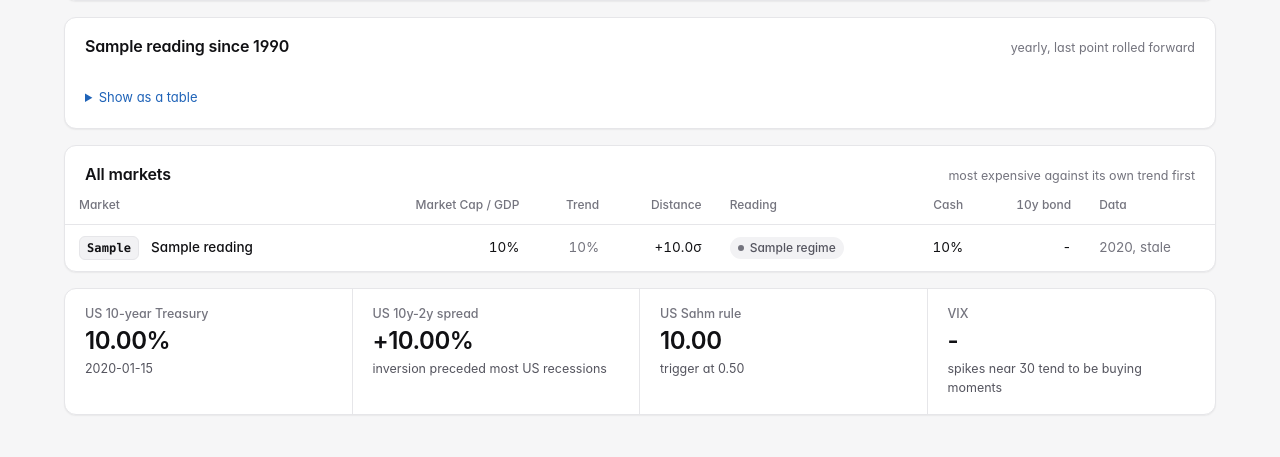
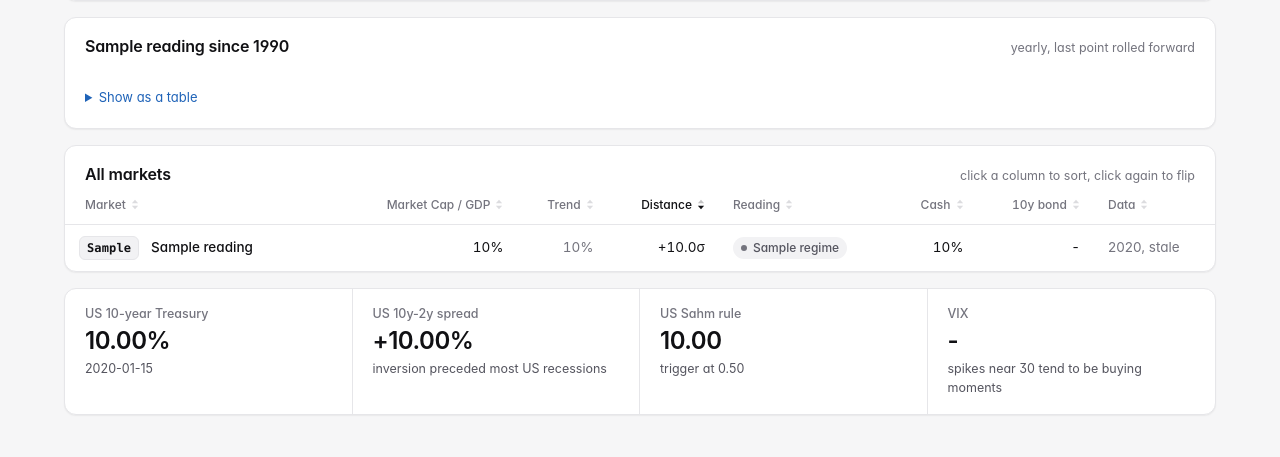
Before and after one commit to Jkovv/value_investor, a FastAPI app: template templates/market.html in a window 1280 px wide. Shown: the part 382-839 px from the top of the page. Run offline with FastAPI, Linux system fonts and the light colour scheme; the template is opened without the code that fills it: most values are stand-ins (such as "Sample title", 1, 10 or a date in 2020); some libraries are stand-ins or nearby versions.

Commit message:
sortable markets table

```diff
--- /dev/null
+++ b/static/sort.js
@@ -0,0 +1,61 @@
+// Click a column header to sort its table, click again to flip the order.
+// Numbers start high-to-low, text starts A-to-Z. Rows without data stay at the bottom.
+// The choice survives reloads (clicking a market reloads the page), per table id.
+
+(function () {
+  document.querySelectorAll("table.sortable").forEach((table) => {
+    const heads = [...table.querySelectorAll("thead th[data-sort]")];
+    const allHeads = [...table.querySelectorAll("thead th")];
+    const body = table.tBodies[0];
+    const key = "sort:" + (table.id || "table");
+
+    function cellValue(row, col, kind) {
+      if (row.hasAttribute("data-empty")) return null;
+      const cell = row.cells[col];
+      const raw = cell ? cell.dataset.value : undefined;
+      if (raw === undefined || raw === "" || raw === "None") return null;
+      if (kind === "text") return raw.toLowerCase();
+      const n = parseFloat(raw);
+      return Number.isNaN(n) ? null : n;
+    }
+
+    function apply(th, dir, remember) {
+      const col = allHeads.indexOf(th);
+      const kind = th.dataset.sort;
+      const sign = dir === "ascending" ? 1 : -1;
+      heads.forEach((h) => h.setAttribute("aria-sort", "none"));
+      th.setAttribute("aria-sort", dir);
+      const rows = [...body.rows];
+      rows.sort((a, b) => {
+        const x = cellValue(a, col, kind);
+        const y = cellValue(b, col, kind);
+        if (x === null && y === null) return 0;
+        if (x === null) return 1;
+        if (y === null) return -1;
+        if (kind === "text") return x.localeCompare(y) * sign;
+        return (x - y) * sign;
+      });
+      rows.forEach((r) => body.appendChild(r));
+      if (remember) {
+        try { sessionStorage.setItem(key, JSON.stringify({ col, dir })); } catch (e) {}
+      }
+    }
+
+    heads.forEach((th) => {
+      const button = th.querySelector(".sort-btn");
+      if (!button) return;
+      button.addEventListener("click", () => {
+        const current = th.getAttribute("aria-sort");
+        const first = th.dataset.sort === "text" ? "ascending" : "descending";
+        const dir = current === "none" ? first : current === "descending" ? "ascending" : "descending";
+        apply(th, dir, true);
+      });
+    });
+
+    try {
+      const saved = JSON.parse(sessionStorage.getItem(key) || "null");
+      const th = saved && allHeads[saved.col];
+      if (th && th.dataset.sort) apply(th, saved.dir, false);
+    } catch (e) {}
+  });
+})();
--- a/static/style.css
+++ b/static/style.css
@@ -649,6 +649,34 @@ pre {
 .ccy { font-size: 11px; color: var(--muted); margin-left: 2px; }
 .stat-value.small-list { font-family: var(--mono); font-size: 18px; letter-spacing: 0; }
 .markets-table tr.selected td { background: var(--accent-soft); }
+
+.sortable th[data-sort] { padding: 0; }
+.sort-btn {
+  display: inline-flex;
+  align-items: center;
+  gap: 5px;
+  width: 100%;
+  padding: 10px 14px;
+  font: inherit;
+  font-size: 12px;
+  font-weight: 500;
+  color: var(--muted);
+  background: none;
+  border: 0;
+  cursor: pointer;
+  white-space: nowrap;
+}
+.sortable th.num .sort-btn { justify-content: flex-end; }
+.sortable th:first-child .sort-btn { padding-left: 20px; }
+.sort-btn:hover { color: var(--ink); }
+.sort-btn:focus-visible { outline: 2px solid var(--accent); outline-offset: -2px; border-radius: 6px; }
+.sort-icon { width: 8px; height: 11px; flex: none; }
+.sort-icon path { fill: currentColor; opacity: 0.25; transition: opacity 0.15s; }
+.sort-btn:hover .sort-icon path { opacity: 0.45; }
+th[aria-sort="ascending"] .sort-btn,
+th[aria-sort="descending"] .sort-btn { color: var(--ink); }
+th[aria-sort="ascending"] .sort-icon .up,
+th[aria-sort="descending"] .sort-icon .down { opacity: 1; }
 .markets-table .company-cell { min-width: 200px; }
 
 /* research */
--- a/templates/market.html
+++ b/templates/market.html
@@ -58,37 +58,48 @@
 {% endif %}
 {% endif %}
 
+{% macro sort_head(label, kind="num", align="num", initial="none") -%}
+<th class="{{ align }}" data-sort="{{ kind }}" aria-sort="{{ initial }}">
+  <button type="button" class="sort-btn">
+    {{ label }}
+    <svg class="sort-icon" viewBox="0 0 10 14" aria-hidden="true"><path class="up" d="M5 1 9 5.5H1z"/><path class="down" d="M5 13 1 8.5h8z"/></svg>
+  </button>
+</th>
+{%- endmacro %}
+
+{% set confidence_rank = {"high": 0, "medium": 1, "low": 2, "stale": 3} %}
 <section class="card section">
   <div class="card-head">
     <h2>All markets</h2>
-    <span class="hint">most expensive against its own trend first</span>
+    <span class="hint">click a column to sort, click again to flip</span>
   </div>
   <div class="table-scroll">
-  <table class="data markets-table">
+  <table class="data markets-table sortable" id="markets">
     <thead>
       <tr>
-        <th>Market</th>
-        <th class="num">Market Cap / GDP</th>
-        <th class="num">Trend</th>
-        <th class="num">Distance</th>
-        <th>Reading</th>
-        <th class="num">Cash</th>
-        <th class="num">10y bond</th>
-        <th>Data</th>
+        {{ sort_head("Market", "text", "") }}
+        {{ sort_head("Market Cap / GDP") }}
+        {{ sort_head("Trend") }}
+        {{ sort_head("Distance", initial="descending") }}
+        {{ sort_head("Reading", align="") }}
+        {{ sort_head("Cash") }}
+        {{ sort_head("10y bond") }}
+        {{ sort_head("Data", align="") }}
       </tr>
     </thead>
     <tbody>
     {% for r in readings %}
-      <tr {% if r.iso3 == chosen %}class="selected"{% endif %}>
-        <td><a class="company-cell" href="/market?m={{ r.iso3 }}"><span class="ticker">{{ r.iso3 }}</span><span class="company-name">{{ r.name }}</span></a></td>
+      <tr {% if r.iso3 == chosen %}class="selected"{% endif %} {% if r.value is none %}data-empty{% endif %}>
+        <td data-value="{{ r.name }}"><a class="company-cell" href="/market?m={{ r.iso3 }}"><span class="ticker">{{ r.iso3 }}</span><span class="company-name">{{ r.name }}</span></a></td>
         {% if r.value is not none %}
-        <td class="num">{{ r.value | pct(0) }}</td>
-        <td class="num muted">{{ r.trend | pct(0) }}</td>
-        <td class="num">{{ "%+.1f" | format(r.z) }}σ</td>
-        <td><span class="pill pill-{{ regime_tone[r.regime] }}"><i></i>{{ r.regime | capitalize }}</span></td>
-        <td class="num">{{ r.suggested_cash | pct(0) }}</td>
-        <td class="num">{{ bonds.get(r.iso3) | pct(2) }}</td>
-        <td class="muted">
+        {% set bond = bonds.get(r.iso3) %}
+        <td class="num" data-value="{{ r.value }}">{{ r.value | pct(0) }}</td>
+        <td class="num muted" data-value="{{ r.trend }}">{{ r.trend | pct(0) }}</td>
+        <td class="num" data-value="{{ r.z }}">{{ "%+.1f" | format(r.z) }}σ</td>
+        <td data-value="{{ r.z }}"><span class="pill pill-{{ regime_tone[r.regime] }}"><i></i>{{ r.regime | capitalize }}</span></td>
+        <td class="num" data-value="{{ r.suggested_cash }}">{{ r.suggested_cash | pct(0) }}</td>
+        <td class="num" data-value="{{ bond if bond is not none else '' }}">{{ bond | pct(2) }}</td>
+        <td class="muted" data-value="{{ confidence_rank.get(r.confidence, 4) }}">
           {% if r.confidence == "high" %}current{% elif r.confidence == "medium" %}since {{ r.base_date.year }}, rolled{% elif r.confidence == "low" %}since {{ r.base_date.year }}, rough{% else %}{{ r.base_date.year }}, stale{% endif %}
         </td>
         {% else %}
@@ -126,3 +137,5 @@
   </div>
 </section>
 {% endblock %}
+
+{% block scripts %}<script src="/static/sort.js?v={{ asset_version }}" defer></script>{% endblock %}
```
